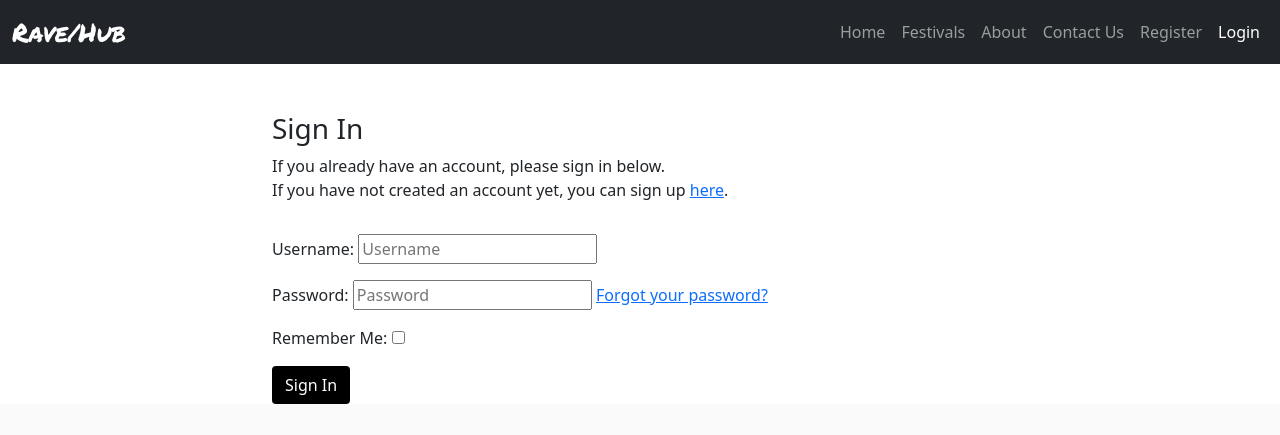
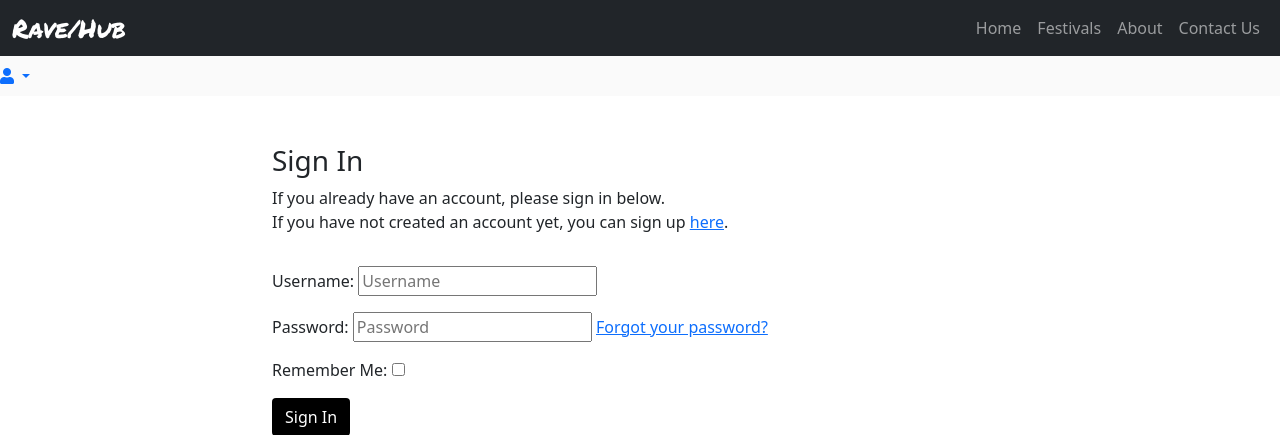
Before and after one commit to lunartechfreek/rave-hub, a Django app: a page that uses templates/base.html in a window 1280 px wide. Shown: the top 435 px of the page. Run offline with Django 4.2, Linux system fonts and the light colour scheme; some libraries are stand-ins or nearby versions.

Commit message:
Add account icon for login and profile page

```diff
--- a/templates/base.html
+++ b/templates/base.html
@@ -8,6 +8,7 @@
 {% url 'add_festival' as add_festival_url %}
 {% url 'about' as about_url %}
 {% url 'contact_us' as contact_us_url %}
+<!-- {% url 'user_profile' as user_profile_url %} -->
 
 <!DOCTYPE html>
 <html lang="en">
@@ -47,7 +48,9 @@
     <!-- Navigation -->
     <nav class="navbar navbar-expand-lg navbar-dark bg-dark">
         <div class="container-fluid">
-            <a class="navbar-brand brand" href="{% url 'home' %}">Rave/Hub</a>
+            <div class="navbar-brand-container">
+                <a class="navbar-brand brand" href="{% url 'home' %}">Rave/Hub</a>
+            </div>
             <button class="navbar-toggler" type="button" data-bs-toggle="collapse" data-bs-target="#navbar-items"
                 aria-controls="navbar-items" aria-expanded="false" aria-label="Toggle navigation">
                 <span class="navbar-toggler-icon"></span>
@@ -75,27 +78,42 @@
                     </li>
                     <li class="nav-item">
                         <a class="nav-link {% if request.path == about_url %}active{%endif%}" aria-current="page"
-                        href="{% url 'contact_us' %}">Contact Us</a>
+                            href="{% url 'contact_us' %}">Contact Us</a>
                     </li>
-                    {% if user.is_authenticated %}
-                    <li class="nav-item">
-                        <a class="nav-link {% if request.path == logout_url %}active{% endif %}" aria-current="page"
-                            href="{% url 'account_logout' %}">Logout</a>
-                    </li>
-                    {% else %}
-                    <li class="nav-item">
-                        <a class="nav-link {% if request.path == signup_url %}active{% endif %}" aria-current="page"
-                            href="{% url 'account_signup' %}">Register</a>
-                    </li>
-                    <li class="nav-item">
-                        <a class="nav-link {% if request.path == login_url %}active{% endif %}" aria-current="page"
-                            href="{% url 'account_login' %}">Login</a>
-                    </li>
-                    {% endif %}
                 </ul>
             </div>
         </div>
     </nav>
+
+    <div class="profile-icon-container">
+        <ul class="navbar-nav">
+            {% if user.is_authenticated %}
+            <li class="nav-item dropdown">
+                <a class="nav-link dropdown-toggle profile-dropdown-btn" href="#" id="navbarDropdownMenuLink" role="button"
+                    data-bs-toggle="dropdown" aria-expanded="false">
+                    <i class="fas fa-user"></i>
+                </a>
+                <ul class="dropdown-menu profile-dropdown-menu"
+                    aria-labelledby="navbarDropdownMenuLink">
+                    <li><a class="dropdown-item" href="{% url 'user_profile' user.id %}">Profile</a></li>
+                    <li><a class="dropdown-item" href="{% url 'account_logout' %}">Logout</a></li>
+                </ul>
+            </li>
+            {% else %}
+            <li class="nav-item dropdown">
+                <a class="nav-link dropdown-toggle profile-dropdown-btn" href="#" id="navbarDropdownMenuLink" role="button"
+                    data-bs-toggle="dropdown" aria-expanded="false">
+                    <i class="fas fa-user"></i>
+                </a>
+                <ul class="dropdown-menu profile-dropdown-menu"
+                    aria-labelledby="navbarDropdownMenuLink">
+                    <li><a class="dropdown-item" href="{% url 'account_login' %}">Login</a></li>
+                    <li><a class="dropdown-item" href="{% url 'account_signup' %}">Signup</a></li>
+                </ul>
+            </li>
+            {% endif %}
+        </ul>
+    </div>
 
     <!-- Displaying Django messages -->
     <div class="container">
```
